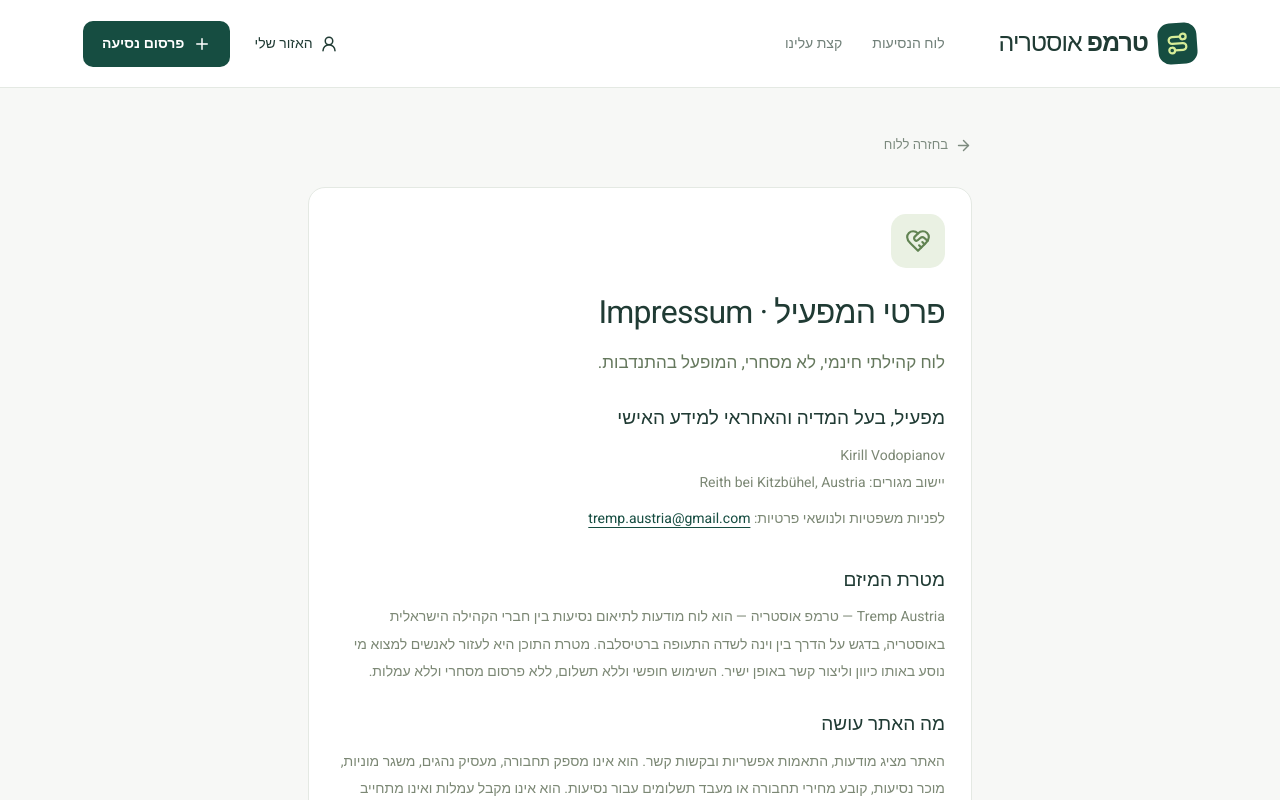
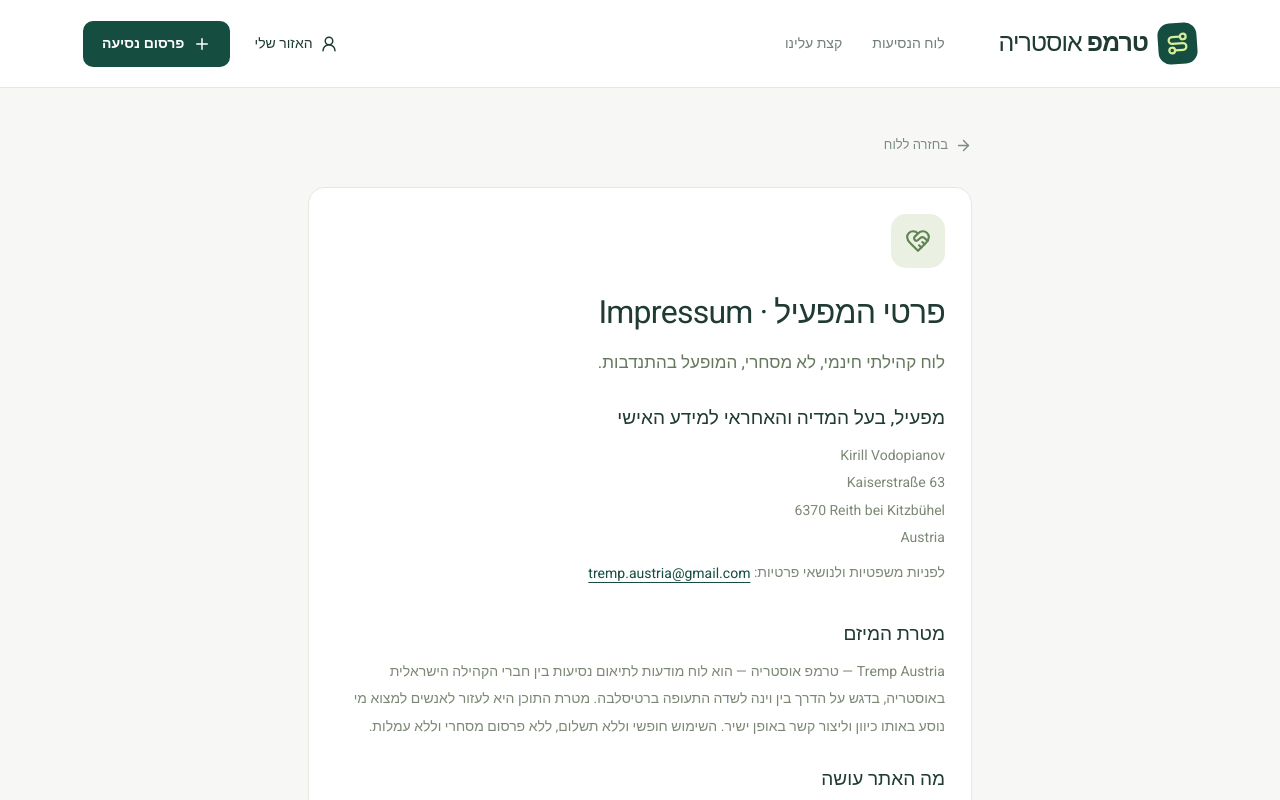
Before and after one commit to llirik/tremp-austria, a SvelteKit app: page /impressum in a window 1280 px wide. Shown: the top 800 px of the page. Built offline with nearby package versions, Linux system fonts and the light colour scheme; no server answers.

Commit message:
Publish the operator's full postal address in legal notices

```diff
--- a/src/routes/impressum/+page.svelte
+++ b/src/routes/impressum/+page.svelte
@@ -13,8 +13,10 @@
 		<p class="intro">לוח קהילתי חינמי, לא מסחרי, המופעל בהתנדבות.</p>
 		<h2>מפעיל, בעל המדיה והאחראי למידע האישי</h2>
 		<p>
-			<bdi>Kirill Vodopianov</bdi><br />
-			יישוב מגורים: <bdi>Reith bei Kitzbühel, Austria</bdi><br />
+			<bdi dir="ltr">Kirill Vodopianov</bdi><br />
+			<bdi dir="ltr">Kaiserstraße 63</bdi><br />
+			<bdi dir="ltr">6370 Reith bei Kitzbühel</bdi><br />
+			<bdi dir="ltr">Austria</bdi><br />
 			לפניות משפטיות ולנושאי פרטיות:
 			<a class="text-link" href="mailto:tremp.austria@gmail.com"><bdi>tremp.austria@gmail.com</bdi></a
 			>
--- a/src/routes/privacy/+page.svelte
+++ b/src/routes/privacy/+page.svelte
@@ -16,8 +16,10 @@
 		<h2>מי אחראי למידע?</h2>
 		<p>
 			מפעיל המיזם והאחראי לעיבוד המידע האישי (Data Controller):<br />
-			<bdi>Kirill Vodopianov</bdi><br />
-			<bdi>Reith bei Kitzbühel, Austria</bdi><br />
+			<bdi dir="ltr">Kirill Vodopianov</bdi><br />
+			<bdi dir="ltr">Kaiserstraße 63</bdi><br />
+			<bdi dir="ltr">6370 Reith bei Kitzbühel</bdi><br />
+			<bdi dir="ltr">Austria</bdi><br />
 			לפניות פרטיות ומימוש זכויות:
 			<a class="text-link" href="mailto:tremp.austria@gmail.com"><bdi>tremp.austria@gmail.com</bdi></a
 			>
--- a/tests/privacy-flow.mjs
+++ b/tests/privacy-flow.mjs
@@ -328,7 +328,9 @@
 		for (const legalPath of ['/about', '/privacy', '/terms', '/impressum']) await expect(anonPage.locator(`footer a[href="${legalPath}"]`)).toBeVisible();
 	}
 	await expect(anonPage.locator('main')).toContainText('Kirill Vodopianov');
-	await expect(anonPage.locator('main')).toContainText('Reith bei Kitzbühel, Austria');
+	await expect(anonPage.locator('main')).toContainText('Kaiserstraße 63');
+	await expect(anonPage.locator('main')).toContainText('6370 Reith bei Kitzbühel');
+	await expect(anonPage.locator('main')).toContainText('Austria');
 	await expect(anonPage.locator('main')).toContainText('tremp.austria@gmail.com');
 	await screenshot(anonPage, 'impressum-430');
 	checked('Legal pages and footer are public, Hebrew RTL and mobile-safe');
```
Also changed, not shown: 5 other files (tests, documents, lock files or other folders).
